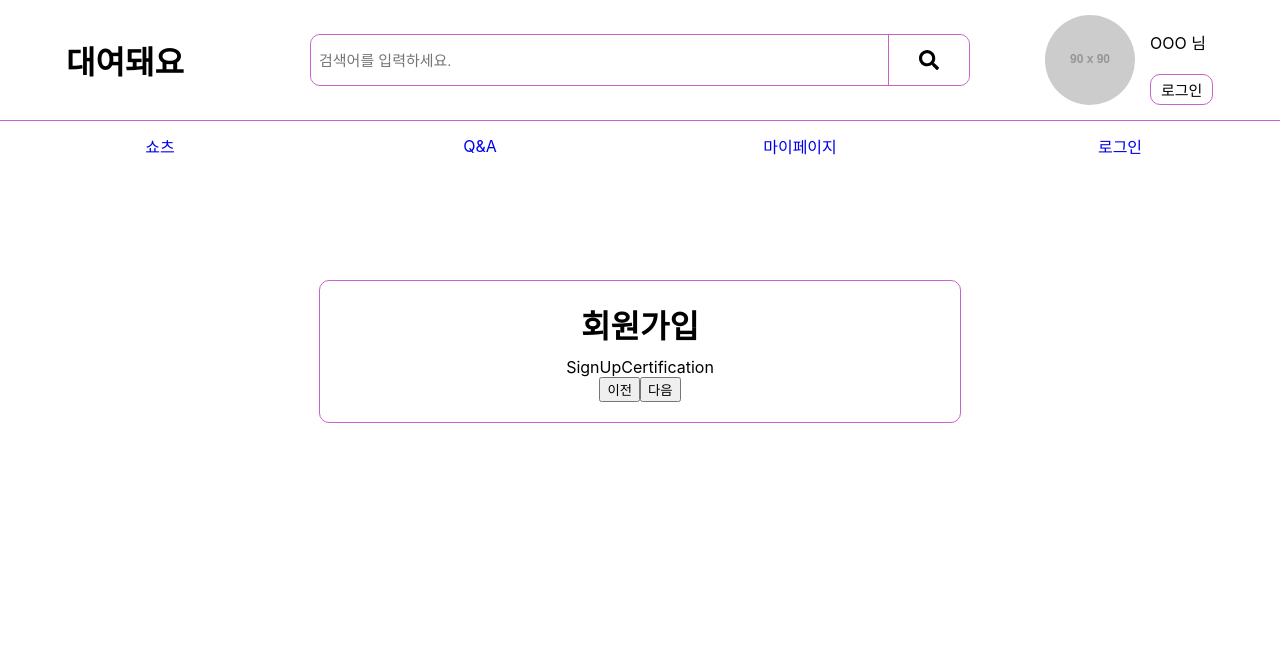
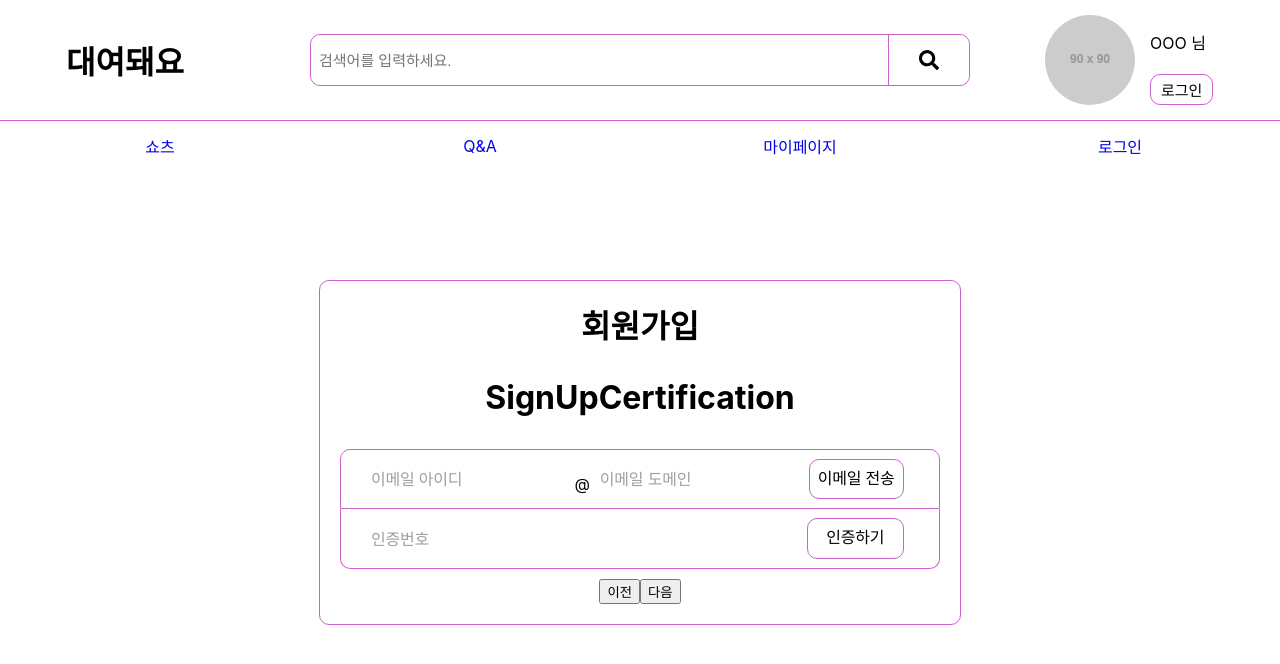
Before and after one commit to jeonghunpark1/daeyeodwaeyo, a React (Create React App) app in the folder front/: page /signup in a window 1280 px wide. Both pictures are taken after a click on the button "다음". Shown: the top 664 px of the page. Built offline with nearby package versions, Linux system fonts and the light colour scheme.

Commit message:
SignUpUserInfo and SignUpCertification design complete

```diff
--- a/front/src/pages/signup/SignUpCertification.js
+++ b/front/src/pages/signup/SignUpCertification.js
@@ -1,7 +1,52 @@
 import React from 'react'
+import style from "../../styles/signup/signupCertification.module.css"
+import input_style from "../../styles/login_signup_input.module.css"
 
-export default function SignUpCertification() {
+export default function SignUpCertification({ changeState, stateValue }) {
   return (
-    <div>SignUpCertification</div>
+    <div className={style.signup_div}>
+      <h1>
+        <div>SignUpCertification</div>
+      </h1>
+      <div className={style.input_wrap_div}>
+        <div className={`${style.email_input_wrap} ${input_style.input_wrap}`}>
+          <div className={style.email_top_input_wrap}>
+            <div className={style.emailId_input_wrap}>
+              <input className={`${style.emailId_input} ${input_style.content_input}`} id="emailId" type="text" onChange={(e) => changeState("emailId", e.target.value)} value={stateValue("emailId")} placeholder=''></input>
+              <label className={`${style.emailId_input_label} ${input_style.content_input_label}`} for="emailId" aria-hidden="true">이메일 아이디</label>
+            </div>
+            <div className={style.atSign_wrap}>
+              <div className={style.atSign}>@</div>
+            </div>
+            <div className={style.emailDomain_input_wrap}>
+              <input className={`${style.emailDomain_input} ${input_style.content_input}`} id="emailDomain" list='domainList' onChange={(e) => changeState("emailDomain", e.target.value)} value={stateValue("emailDomain")} placeholder=''></input>
+              <datalist id="domainList">
+                  <option value="naver.com">naver.com</option>
+                  <option value="daum.net">daum.net</option>
+                  <option value="gmail.com">gmail.com</option>
+                  <option value="kakao.com">kakao.com</option>
+                </datalist>
+              {/* <input className={`${style.emailDomain_input} ${input_style.content_input}`} id="emailDomain" type="text" onChange={(e) => changeState("emailDomain", e.target.value)} value={stateValue("emailDomain")} placeholder=''></input> */}
+              <label className={`${style.emailDomain_input_label} ${input_style.content_input_label}`} for="emailDomain" aria-hidden="true">이메일 도메인</label>
+            </div>
+            <div className={style.sendEmail_button_wrap}>
+              <button className={style.sendEmail_button}>이메일 전송</button>
+            </div>
+          </div>
+        </div>
+        <div className={`${style.certification_input_wrap} ${input_style.input_wrap}`}>
+          <div className={style.certification_bottom_input_wrap}>
+            <div className={style.certificationNumber_input_wrap}>
+              <input className={`${style.certificationNumber_input} ${input_style.content_input}`} id="certificationNumber" type="text" onChange={(e) => changeState("certificationNumber", e.target.value)} value={stateValue("certificationNumber")} placeholder=''></input>
+              <label className={`${style.certificationNumber_input_label} ${input_style.content_input_label}`} for="certificationNumber" aria-hidden="true">인증번호</label>
+            </div>
+            <div className={style.certificationNumberCheck_button_div}>
+              <button className={style.certificationNumberCheck_button}>인증하기</button>
+            </div>
+          </div>
+        </div>
+      </div>
+    </div>
+
   )
 }
--- a/front/src/pages/signup/SignUpUserInfo.js
+++ b/front/src/pages/signup/SignUpUserInfo.js
@@ -31,6 +31,7 @@ export default function SignUpUserInfo({ changeState, stateValue }) {
         </div>
         <div className={`${style.address_input_wrap} ${input_style.input_wrap}`}>
           <div className={style.address_top_wrap}>
+            <div className={style.address_top_input_wrap}>
               <div className={style.address_wrap}>
                 <input className={`${style.address_input} ${input_style.content_input}`} id="address" type="text" onChange={(e) => changeState("address", e.target.value)} value={stateValue("address")} placeholder=''></input>
                 <label className={`${style.address_input_label} ${input_style.content_input_label}`} for="address" aria-hidden="true">주소</label>
@@ -38,6 +39,10 @@ export default function SignUpUserInfo({ changeState, stateValue }) {
               <div className={style.zipCode_wrap}>
                 <input className={`${style.zipCode_input} ${input_style.content_input}`} id="zipCode" type="text" onChange={(e) => changeState("zipCode", e.target.value)} value={stateValue("zipCode")} placeholder=''></input>
                 <label className={`${style.zipCode_input_label} ${input_style.content_input_label}`} for="zipCode" aria-hidden="true">우편번호</label>
+              </div>
+              <div className={style.address_search_button_wrap}>
+                <button className={style.address_search_button}>주소찾기</button>
+              </div>
             </div>
           </div>
           <div className={style.address_bottom_wrap}>
--- /dev/null
+++ b/front/src/styles/signup/signupCertification.module.css
@@ -0,0 +1,153 @@
+@import "../globalVar.module.css";
+
+.signup_div {
+  width: 100%;
+  display: flex;
+  flex-direction: column;
+  justify-content: center;
+  align-items: center;
+}
+
+.input_wrap_div {
+  display: flex;
+  flex-direction: column;
+  justify-content: center;
+  align-items: center;
+  width: 100%;
+  padding: 10px 0;
+}
+
+.email_input_wrap {
+  /* background-color: lightcoral; */
+  display: flex;
+  flex-direction: row;
+  width: 100%;
+}
+
+.email_top_input_wrap {
+  /* background-color: lightslategray; */
+  display: flex;
+  flex-direction: row;
+
+  width: 90%;
+  height: 100%;
+}
+
+.emailId_input_wrap {
+  /* background-color: lightpink; */
+  position: relative;
+  display: flex;
+  align-items: center;
+}
+
+.emailId_input {
+  /* background-color: lightblue; */
+  width: 100%;
+}
+
+.emailId_input_label {
+  left: 0;
+}
+
+.atSign_wrap {
+  /* background-color: lightseagreen; */
+  padding-top: 24px;
+  margin: 0 10px 0 0;
+}
+
+.emailDomain_input_wrap {
+  /* background-color: lightgreen; */
+  position: relative;
+  display: flex;
+  align-items: center;
+}
+
+.emailDomain_input {
+  /* background-color: lightgrey; */
+  width: 100%;
+}
+
+.emailDomain_input_label {
+  left: 0;
+}
+
+.sendEmail_button_wrap {
+  /* background-color: lightcyan; */
+  width: 20%;
+  display: flex;
+  justify-content: center;
+  align-items: center;
+  margin-left: auto;
+}
+
+.sendEmail_button {
+  width: 90%;
+  height: 70%;
+  font-size: 16px;
+  font-weight: 400;
+  line-height: 22px;
+  letter-spacing: -.2px;
+  background-color: white;
+  border: 1px solid var(--line-color);
+  border-radius: var(--box-radius-value);
+}
+
+.sendEmail_button:hover {
+  background-color: var(--hover-color);
+}
+
+.certification_input_wrap {
+  /* background-color: lightgreen; */
+  display: flex;
+  flex-direction: row;
+}
+
+.certification_bottom_input_wrap {
+  /* background-color: lightskyblue; */
+  display: flex;
+  flex-direction: row;
+
+  width: 90%;
+  height: 100%;
+}
+
+.certificationNumber_input_wrap {
+  /* background-color: lightcoral; */
+  position: relative;
+  display: flex;
+  align-items: center;
+}
+
+.certificationNumber_input {
+  /* background-color: lightgoldenrodyellow; */
+  width: 100%;
+}
+
+.certificationNumber_input_label {
+  left: 0;
+}
+
+.certificationNumberCheck_button_div {
+  /* background-color: lightseagreen; */
+  width: 20%;
+  display: flex;
+  justify-content: center;
+  align-items: center;
+  margin-left: auto;
+}
+
+.certificationNumberCheck_button {
+  width: 90%;
+  height: 70%;
+  font-size: 16px;
+  font-weight: 400;
+  line-height: 22px;
+  letter-spacing: -.2px;
+  background-color: white;
+  border: 1px solid var(--line-color);
+  border-radius: var(--box-radius-value);
+}
+
+.certificationNumberCheck_button:hover {
+  background-color: var(--hover-color);
+}
--- a/front/src/styles/signup/signupUserInfo.module.css
+++ b/front/src/styles/signup/signupUserInfo.module.css
@@ -16,3 +16,105 @@
   width: 100%;
   padding: 10px 0;
 }
+
+.address_input_wrap {
+  /* background-color: lightcoral; */
+  height: 120px;
+}
+
+.address_top_wrap {
+  /* border: 4px solid black; */
+  width: 100%;
+  height: 50%;
+  display: flex;
+  justify-content: center;
+}
+
+.address_top_input_wrap {
+  width: 90%;
+  height: 100%;
+  display: flex;
+  flex-direction: row;
+  justify-content: space-between;
+}
+
+.address_wrap {
+  position: relative;
+  /* background-color: lightblue; */
+  display: flex;
+  align-items: center;
+  width: 50%;
+}
+
+.address_input {
+  /* background-color: pink; */
+}
+
+.address_input_label {
+  left: 0;
+}
+
+
+.zipCode_wrap {
+  /* background-color: lightgoldenrodyellow; */
+  border-left: 1px dotted var(--line-color);
+  /* border-right: 1px solid var(--line-color); */
+  position: relative;
+  display: flex;
+  align-items: center;
+  width: 20%;
+  margin: 0 0 0 5% ;
+  padding: 0 0 0 5%;
+}
+
+.zipCode_input {
+  /* background-color: pink; */
+}
+
+.zipCode_input_label {
+  left: 20%;
+}
+
+.address_search_button_wrap {
+  /* background-color: lightslategray; */
+  width: 100px;
+  display: flex;
+  justify-content: center;
+  align-items: center;
+}
+
+.address_search_button {
+  width: 90%;
+  height: 70%;
+  font-size: 16px;
+  font-weight: 400;
+  line-height: 22px;
+  letter-spacing: -.2px;
+  background-color: white;
+  border: 1px solid var(--line-color);
+  border-radius: var(--box-radius-value);
+}
+
+.address_search_button:hover {
+  background-color: var(--hover-color);
+}
+
+.address_bottom_wrap {
+  /* border: 4px solid red; */
+  border-top: 1px solid var(--line-color);
+  width: 100%;
+  height: 50%;
+  display: flex;
+  justify-content: center;
+}
+
+.detailAddress_wrap {
+  /* background-color: lightgreen; */
+  width: 90%;
+  display: flex;
+  align-items: center;
+}
+
+.detailAddress_input {
+  /* background-color: pink; */
+}
```
Lines whose indentation alone changed are shown as unchanged.
